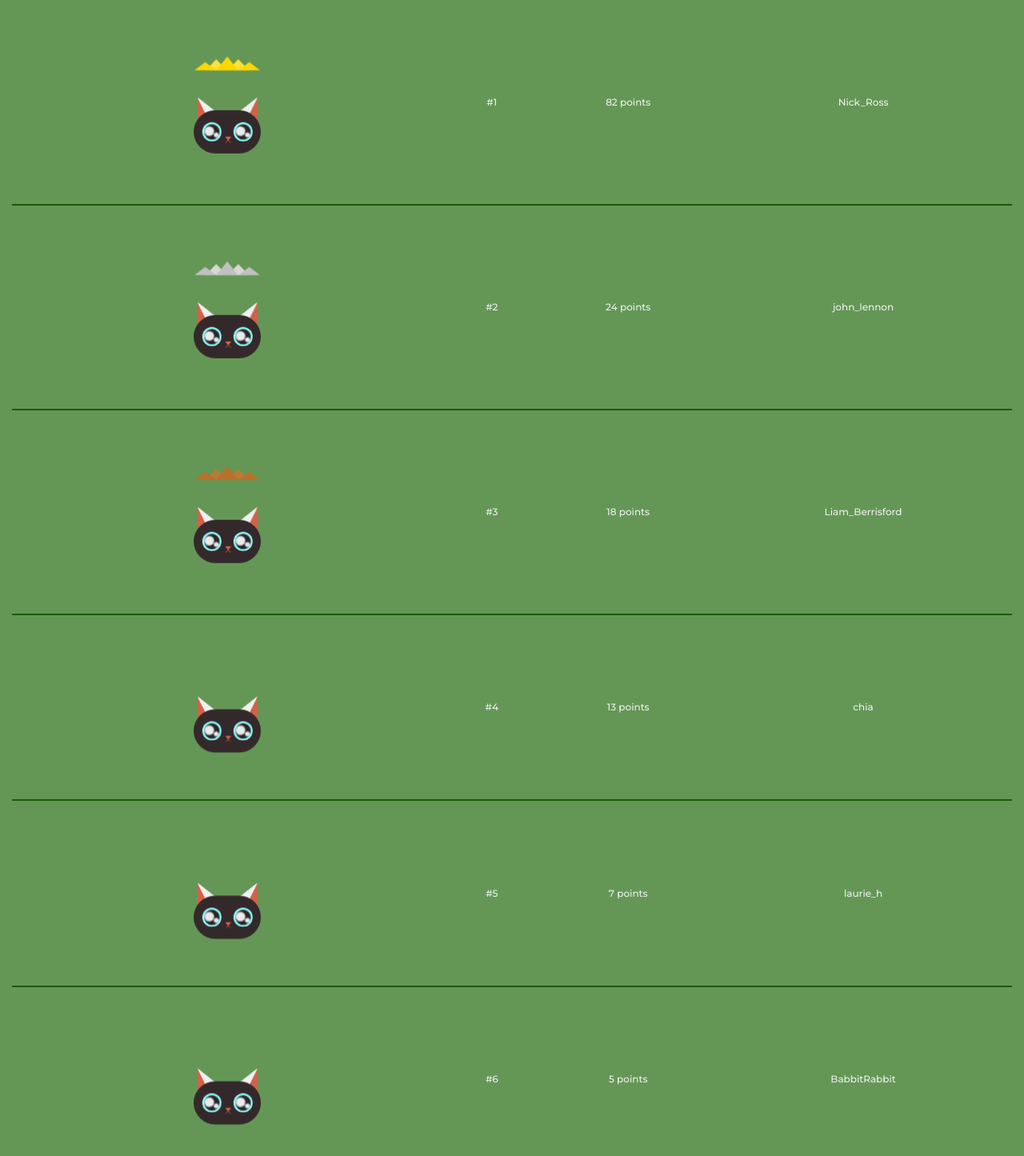
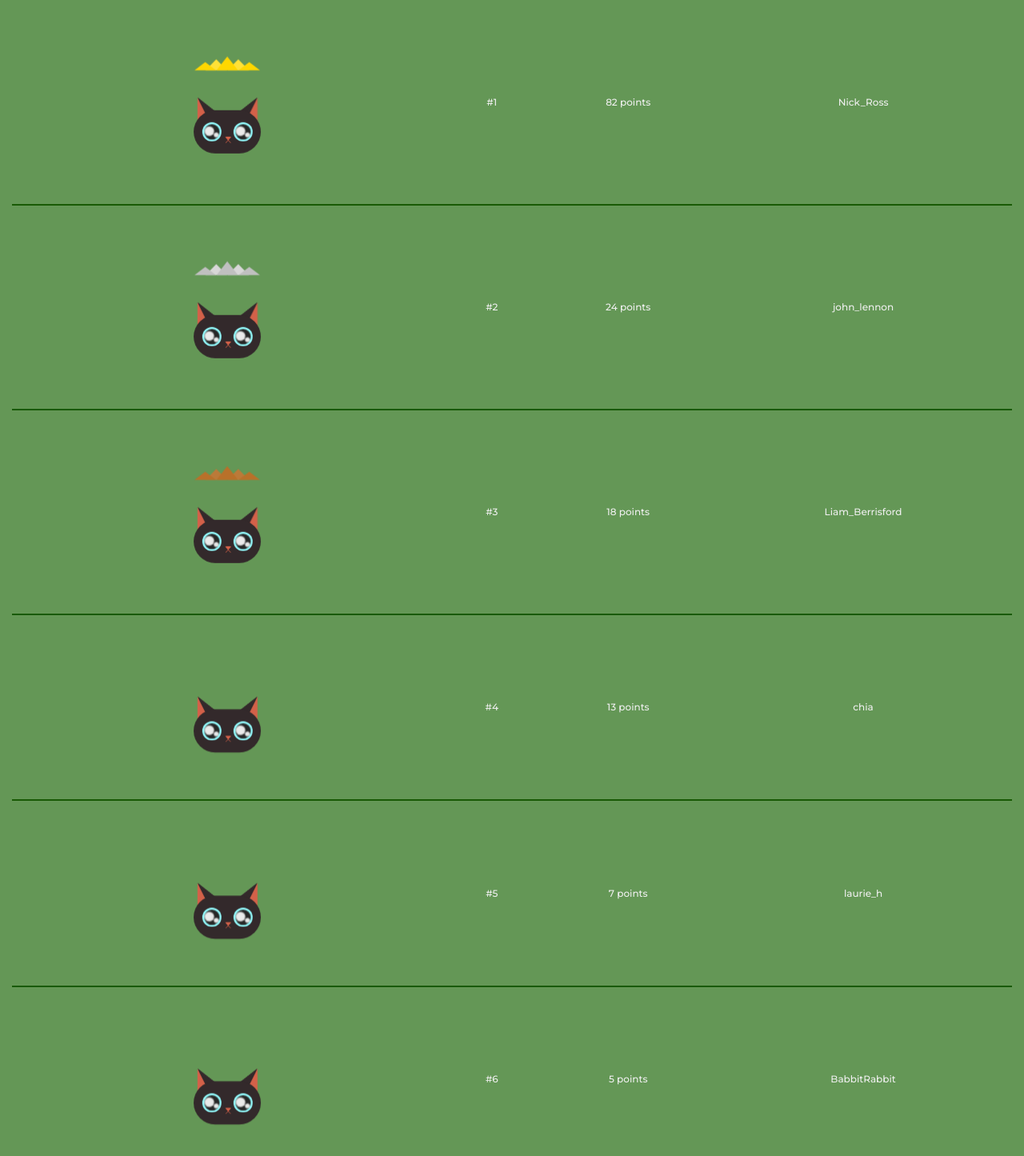
Before and after one commit to Jessie-McColm/ClimateCare, a Django app: page /climate/leaderboard in a window 1280 px wide. Shown: the part 300-1745 px from the top of the page at 80% size. Run offline with Django 4.2, Linux system fonts and the light colour scheme; a user stored in the database is signed in; data comes from the database, SQL or seed files in the repository; lists and menus that the app fills with data are empty; some libraries are stand-ins or nearby versions.

Commit message:
UI fixes to cat page, leaderboard & colour shop

```diff
--- a/creature_care/climate/static/leaderboard.css
+++ b/creature_care/climate/static/leaderboard.css
@@ -2,6 +2,7 @@
 
 :root {
     --fc: #33292b;
+    --pc: #33292b;
     --ec: #95fdff;
 }
 * {
@@ -158,18 +159,18 @@ tr:first-child {
     border-radius: 50px;
     position: relative;
 }
-.face:before, .face:after {
+.ear-l, .ear-r {
     position: absolute;
     content: "";
     width: 0;
     height: 0;
     border-bottom: 50px solid #33292b;
-    border-color: var(--fc); /* Cat fur colour is customisable for each user */
     border-left: 20px solid transparent;
     border-right: 20px solid transparent;
     z-index: -2;
 }
-.face:before {
+.ear-l {
+    border-bottom-color: var(--fc);
     bottom: 70px;
     left: 1px; /* Correctly positions the black part of the left ear */
     transform: rotate(-30deg);
@@ -193,7 +194,8 @@ tr:first-child {
         transform-origin: 50% 70%;
     }
 }
-.face:after {
+.ear-r {
+    border-bottom-color: var(--pc);
     bottom: 70px;
     left: 100px;
     transform: rotate(30deg);
@@ -233,11 +235,11 @@ tr:first-child {
     height: 0;
     border-bottom: 50px solid #d36149;
     border-left: 25px solid transparent;
-    position:relative;
+    position: relative;
     z-index: -1;
 }
-.eye-l,.eye-r {
-    background-color: #95fdff; /* Cat eye colour is customisable for each user */
+.eye-l, .eye-r {
+    background-color: #95fdff;
     height: 40px;
     width: 40px;
     border-radius: 50%;
--- a/creature_care/climate/static/recycling_bin.css
+++ b/creature_care/climate/static/recycling_bin.css
@@ -2,7 +2,7 @@
 
 .container-4{
     transform: scale(0.3);
-    height:1000px;
+    height: 985px;
     width: 200px;
     background-color: transparent;
     position: absolute;
--- a/creature_care/climate/static/tupperware.css
+++ b/creature_care/climate/static/tupperware.css
@@ -1,7 +1,7 @@
 /* CSS created by Des */
 
 .container-2{
-    transform: scale(0.6);
+    transform: scale(0.5);
     height:500px;
     width: 200px;
     background-color: transparent;
--- a/creature_care/climate/templates/base.html
+++ b/creature_care/climate/templates/base.html
@@ -18,7 +18,7 @@
                 font-family: "Montserrat", sans-serif;
             }
             nav {
-                z-index: 3;
+                z-index: 4;
             }
             .pull-right {
                 position: relative;
--- a/creature_care/climate/templates/colour_shop.html
+++ b/creature_care/climate/templates/colour_shop.html
@@ -30,7 +30,7 @@
             bottom: 0;
             left: 0;
             right: 0;
-            z-index: 0;
+            z-index: 2;
         }
         .eye-colour {
             height: 40px;
@@ -49,8 +49,8 @@
         .semicircle {
             height: 20px;
             width: 40px;
-            top: 2px;
-            right: 7px;
+            top: 2.75px;
+            right: 7.5px;
             rotate: -45deg;
             border-radius: 30px 30px 0 0;
             position: relative;
--- a/creature_care/climate/templates/leaderboard.html
+++ b/creature_care/climate/templates/leaderboard.html
@@ -60,12 +60,14 @@
                         {% endif %}
                         <div class="cat-icon">
                             <div class="face" id="face{{ forloop.counter }}" data-fur-colour="{{ row.creature_fur_colour }}">
+                                <div class="ear-l" id="ear-l{{ forloop.counter }}"></div>
+                                <div class="ear-r" id="ear-r{{ forloop.counter }}"></div>
                                 <div class="inner-l"></div>
                                 <div class="inner-r"></div>
-                                <div class="eye-l" id="eye-l-{{ forloop.counter }}" data-eye-colour="{{ row.creature_eye_colour }}">
+                                <div class="eye-l" id="eye-l{{ forloop.counter }}" data-eye-colour="{{ row.creature_eye_colour }}">
                                     <div class="eyeball"><div class="eyeshine"><div class="eyeshine2"></div></div></div>
                                 </div>
-                                <div class="eye-r" id="eye-r-{{ forloop.counter }}">
+                                <div class="eye-r" id="eye-r{{ forloop.counter }}">
                                     <div class="eyeball"><div class="eyeshine"><div class="eyeshine2"></div></div></div>
                                 </div>
                                 <div class="nose">
@@ -91,26 +93,36 @@
 </div>
 
 <script>
+
     var rows = document.getElementById("leaderboard").rows.length - 1; // Excludes header row
+
     // Displays each user's cat on the leaderboard
     for (var i=1; i<=rows; i++) {
-        // Get the user's cat's colours
+
+        // Get the user's cat's fur, patch, and eye colours
         var currentCatFace = document.getElementById("face"+i);
-        var furColour = currentCatFace.dataset.furColour;
 
-        var currentCatEyeL = document.getElementById("eye-l-"+i);
-        var currentCatEyeR = document.getElementById("eye-r-"+i);
+        var furColour = currentCatFace.dataset.furColour.split(",")[0];
+        var patchColour = currentCatFace.dataset.furColour.split(",")[1];
+
+        var currentCatEyeL = document.getElementById("eye-l"+i);
         var eyeColour = currentCatEyeL.dataset.eyeColour;
 
-        // Set the user's cat's fur and eye colours
+        // Set the user's cat's fur, patch, and eye colours
         currentCatFace.style.backgroundColor = furColour;
         currentCatFace.style.setProperty('--fc', furColour);
 
+        var currentCatEarL = document.getElementById("ear-l"+i);
+        currentCatEarL.style.setProperty('--fc', furColour);
+        var currentCatEarR = document.getElementById("ear-r"+i);
+        currentCatEarR.style.setProperty('--pc', patchColour);
+
         currentCatEyeL.style.backgroundColor = eyeColour;
+        var currentCatEyeR = document.getElementById("eye-r"+i);
         currentCatEyeR.style.backgroundColor = eyeColour;
-        currentCatFace.style.setProperty('--ec', eyeColour);
         currentCatFace.style.setProperty('--ec', eyeColour);
 
     }
+
 </script>
 {% endblock %}
```
Also changed, not shown: creature_care/climate/templates/cat.html (+6 -11 lines).
